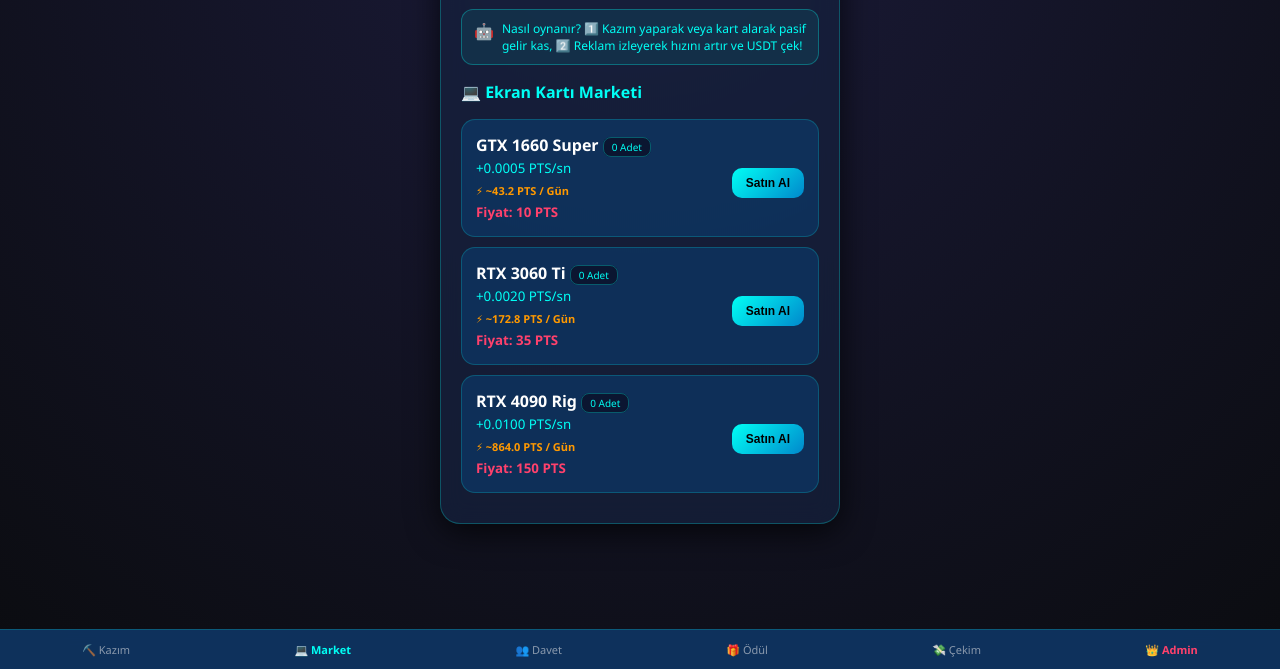
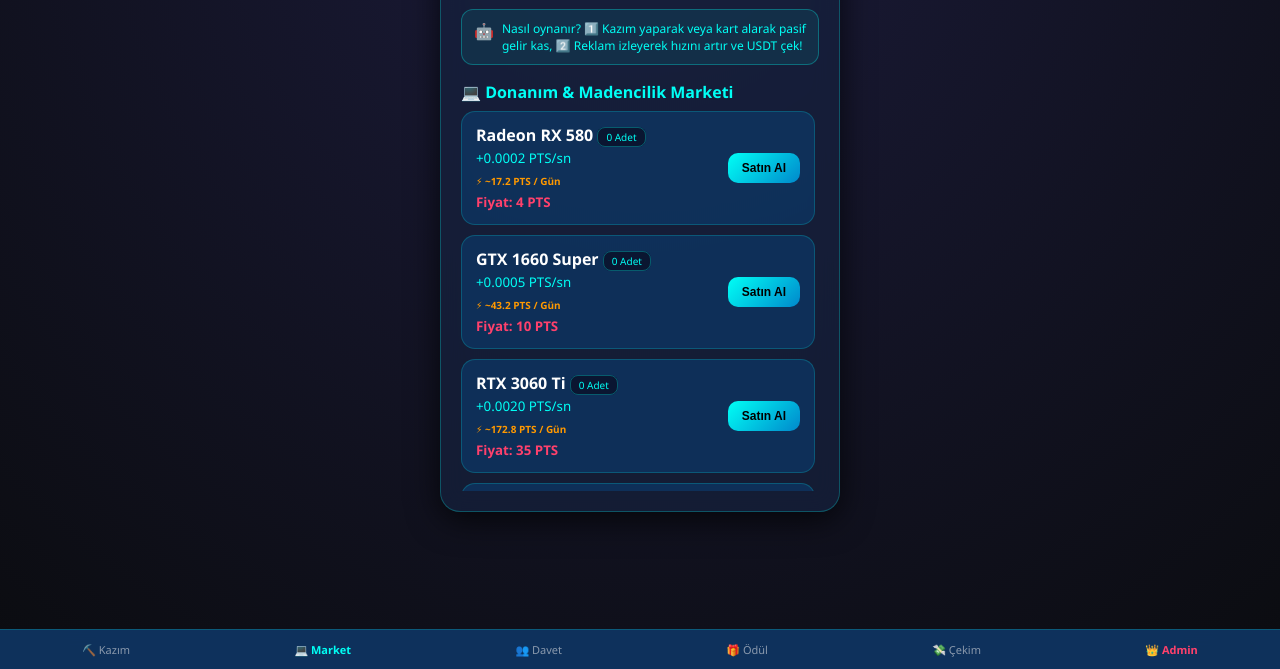
Before and after one commit to gizli9404-crypto/farm-game, a plain HTML site: page index.html in a window 1280 px wide. Both pictures are taken after a click on the element "💻 Market". Shown: the part 131-800 px from the top of the page. Drawn offline with Linux system fonts and the light colour scheme.

Commit message:
Update index.html

```diff
--- a/index.html
+++ b/index.html
@@ -48,10 +48,14 @@
         .stat-box { background: rgba(15, 52, 96, 0.6); padding: 12px; border-radius: 14px; margin: 10px 0; border: 1px solid rgba(255, 255, 255, 0.08); }
         .stat-title { font-size: 11px; color: #8a99ad; text-transform: uppercase; }
         .stat-value { font-size: 26px; font-weight: bold; color: #ff416c; text-shadow: 0 0 10px rgba(255, 65, 108, 0.6); margin-top: 2px; }
-        .shop-card { background: rgba(15, 52, 96, 0.85); padding: 14px; border-radius: 14px; margin: 10px 0; display: flex; justify-content: space-between; align-items: center; text-align: left; border: 1px solid rgba(0, 255, 245, 0.2); }
+
+        /* Market kaydırma alanı */
+        .shop-list { max-height: 380px; overflow-y: auto; padding-right: 4px; }
+        .shop-card { background: rgba(15, 52, 96, 0.85); padding: 12px 14px; border-radius: 14px; margin-bottom: 10px; display: flex; justify-content: space-between; align-items: center; text-align: left; border: 1px solid rgba(0, 255, 245, 0.2); }
+
         button { background: linear-gradient(135deg, #00fff5, #0088cc); border: none; color: #000; padding: 12px 18px; font-size: 15px; font-weight: 800; border-radius: 14px; cursor: pointer; width: 100%; margin-top: 10px; }
         #mine-btn { background: linear-gradient(135deg, #00fff5, #00b894); font-size: 17px; padding: 16px; border-radius: 16px; }
-        .buy-btn { width: auto; font-size: 12px; padding: 8px 14px; border-radius: 10px; }
+        .buy-btn { width: auto; font-size: 12px; padding: 8px 14px; border-radius: 10px; margin: 0; }
         .ad-btn { background: linear-gradient(135deg, #ff9900, #ff5500); color: #fff; }
         .reward-btn { background: linear-gradient(135deg, #00b09b, #96c93d); color: #fff; }
         .support-btn { background: rgba(15, 52, 96, 0.9); color: #00fff5; border: 1px solid #00fff5; }
@@ -76,7 +80,7 @@
         .nav-item.active { color: #00fff5; font-weight: bold; }
         .tab-content { display: none; }
         .tab-content.active { display: block; }
-        .daily-earn { color: #ff9900; font-size: 11px; font-weight: bold; }
+        .daily-earn { color: #ff9900; font-size: 10px; font-weight: bold; }
         .gpu-count { color: #00fff5; font-size: 10px; background: rgba(10, 17, 40, 0.8); padding: 2px 8px; border-radius: 8px; border: 1px solid rgba(0, 255, 245, 0.3); }
         .float-text { position: absolute; color: #00fff5; font-weight: bold; font-size: 18px; pointer-events: none; animation: floatUp 0.8s ease-out forwards; z-index: 99; }
         @keyframes floatUp { 0% { opacity: 1; transform: translateY(0) scale(1); } 100% { opacity: 0; transform: translateY(-50px) scale(1.3); } }
@@ -119,20 +123,35 @@
         <button class="ad-btn" id="ad-btn" onclick="showAd()"><span id="txt-ad-btn">📺 Reklam İzle (Hız +0.5x)</span></button>
     </div>
 
-    <!-- TAB 2: MARKET -->
+    <!-- TAB 2: MARKET (GENİŞLETİLDİ) -->
     <div id="tab-shop" class="tab-content">
-        <h3 id="txt-shop-title" style="text-align: left; color: #00fff5; font-size: 16px;">💻 Ekran Kartı Marketi</h3>
+        <h3 id="txt-shop-title" style="text-align: left; color: #00fff5; font-size: 16px; margin-bottom: 8px;">💻 Donanım & Madencilik Marketi</h3>
+
+        <div class="shop-list">
             <div class="shop-card">
-            <div><b>GTX 1660 Super</b> <span class="gpu-count" id="count-gtx1660">0 Adet</span><br><small style="color: #00fff5;">+0.0005 PTS/sn</small><br><span class="daily-earn">⚡ ~43.2 PTS / Gün</span><br><small style="color: #ff416c; font-weight: bold;" id="txt-price-1">Fiyat: 10 PTS</small></div>
+                <div><b>Radeon RX 580</b> <span class="gpu-count" id="count-rx580">0 Adet</span><br><small style="color: #00fff5;">+0.0002 PTS/sn</small><br><span class="daily-earn">⚡ ~17.2 PTS / Gün</span><br><small style="color: #ff416c; font-weight: bold;">Fiyat: 4 PTS</small></div>
+                <button class="buy-btn buy-text" onclick="buyGPU('rx580', 'RX 580', 4, 0.0002)">Satın Al</button>
+            </div>
+            <div class="shop-card">
+                <div><b>GTX 1660 Super</b> <span class="gpu-count" id="count-gtx1660">0 Adet</span><br><small style="color: #00fff5;">+0.0005 PTS/sn</small><br><span class="daily-earn">⚡ ~43.2 PTS / Gün</span><br><small style="color: #ff416c; font-weight: bold;">Fiyat: 10 PTS</small></div>
                 <button class="buy-btn buy-text" onclick="buyGPU('gtx1660', 'GTX 1660', 10, 0.0005)">Satın Al</button>
             </div>
             <div class="shop-card">
-            <div><b>RTX 3060 Ti</b> <span class="gpu-count" id="count-rtx3060">0 Adet</span><br><small style="color: #00fff5;">+0.0020 PTS/sn</small><br><span class="daily-earn">⚡ ~172.8 PTS / Gün</span><br><small style="color: #ff416c; font-weight: bold;" id="txt-price-2">Fiyat: 35 PTS</small></div>
+                <div><b>RTX 3060 Ti</b> <span class="gpu-count" id="count-rtx3060">0 Adet</span><br><small style="color: #00fff5;">+0.0020 PTS/sn</small><br><span class="daily-earn">⚡ ~172.8 PTS / Gün</span><br><small style="color: #ff416c; font-weight: bold;">Fiyat: 35 PTS</small></div>
                 <button class="buy-btn buy-text" onclick="buyGPU('rtx3060', 'RTX 3060', 35, 0.0020)">Satın Al</button>
             </div>
             <div class="shop-card">
-            <div><b>RTX 4090 Rig</b> <span class="gpu-count" id="count-rtx4090">0 Adet</span><br><small style="color: #00fff5;">+0.0100 PTS/sn</small><br><span class="daily-earn">⚡ ~864.0 PTS / Gün</span><br><small style="color: #ff416c; font-weight: bold;" id="txt-price-3">Fiyat: 150 PTS</small></div>
+                <div><b>RTX 4090 Rig</b> <span class="gpu-count" id="count-rtx4090">0 Adet</span><br><small style="color: #00fff5;">+0.0100 PTS/sn</small><br><span class="daily-earn">⚡ ~864.0 PTS / Gün</span><br><small style="color: #ff416c; font-weight: bold;">Fiyat: 150 PTS</small></div>
                 <button class="buy-btn buy-text" onclick="buyGPU('rtx4090', 'RTX 4090', 150, 0.0100)">Satın Al</button>
+            </div>
+            <div class="shop-card">
+                <div><b>Antminer S19 Pro</b> <span class="gpu-count" id="count-s19">0 Adet</span><br><small style="color: #00fff5;">+0.0500 PTS/sn</small><br><span class="daily-earn">⚡ ~4,320 PTS / Gün</span><br><small style="color: #ff416c; font-weight: bold;">Fiyat: 700 PTS</small></div>
+                <button class="buy-btn buy-text" onclick="buyGPU('s19', 'Antminer S19 Pro', 700, 0.0500)">Satın Al</button>
+            </div>
+            <div class="shop-card">
+                <div><b>Kuantum Madenci Ünitesi</b> <span class="gpu-count" id="count-quantum">0 Adet</span><br><small style="color: #00fff5;">+0.2500 PTS/sn</small><br><span class="daily-earn">⚡ ~21,600 PTS / Gün</span><br><small style="color: #ff416c; font-weight: bold;">Fiyat: 3,000 PTS</small></div>
+                <button class="buy-btn buy-text" onclick="buyGPU('quantum', 'Kuantum Madenci', 3000, 0.2500)">Satın Al</button>
+            </div>
         </div>
     </div>
 
@@ -261,8 +280,7 @@
             speedTitle: "Mevcut Hız | Pasif Kazanç",
             mineBtn: "⛏️ Kazım Yap",
             adBtnText: "📺 Reklam İzle (Hız +0.5x)",
-            shopTitle: "💻 Ekran Kartı Marketi",
-            price: "Fiyat:",
+            shopTitle: "💻 Donanım & Madencilik Marketi",
             buyBtn: "Satın Al",
             refTitle: "👥 Arkadaşını Davet Et",
             refSub: "Davet Edilen Kişi",
@@ -292,8 +310,7 @@
             speedTitle: "Current Speed | Passive Income",
             mineBtn: "⛏️ Tap to Mine",
             adBtnText: "📺 Watch Ad (Speed +0.5x)",
-            shopTitle: "💻 GPU Market",
-            price: "Price:",
+            shopTitle: "💻 Hardware & Mining Market",
             buyBtn: "Buy",
             refTitle: "👥 Invite Friends",
             refSub: "Invited Friends",
@@ -323,8 +340,7 @@
             speedTitle: "السرعة الحالية | التعدين التلقائي",
             mineBtn: "⛏️ اضغط للتعدين",
             adBtnText: "📺 مشاهدة إعلان (زيادة السرعة)",
-            shopTitle: "💻 سوق بطاقات الرسومات",
-            price: "السعر:",
+            shopTitle: "💻 سوق الأجهزة والتعدين",
             buyBtn: "شراء",
             refTitle: "👥 دعوة الأصدقاء",
             refSub: "الأصدقاء المدعوون",
@@ -389,9 +405,6 @@
         document.getElementById('nav-wd').innerText = t.navWd;
 
         document.querySelectorAll('.buy-text').forEach(el => el.innerText = t.buyBtn);
-        document.getElementById('txt-price-1').innerText = `${t.price} 10 PTS`;
-        document.getElementById('txt-price-2').innerText = `${t.price} 35 PTS`;
-        document.getElementById('txt-price-3').innerText = `${t.price} 150 PTS`;
 
         if (!isAdLoading) {
             document.getElementById('txt-ad-btn').innerText = t.adBtnText;
@@ -416,7 +429,8 @@
     let passiveRate = parseFloat(localStorage.getItem('miner_passive_rate')) || 0;
     let lastRewardTime = parseInt(localStorage.getItem('last_reward_time')) || 0;
     let refCount = parseInt(localStorage.getItem('miner_ref_count')) || 0;
-    let gpuCounts = JSON.parse(localStorage.getItem('miner_gpu_counts')) || { gtx1660: 0, rtx3060: 0, rtx4090: 0 };
+
+    let gpuCounts = JSON.parse(localStorage.getItem('miner_gpu_counts')) || { rx580: 0, gtx1660: 0, rtx3060: 0, rtx4090: 0, s19: 0, quantum: 0 };
     let pendingWithdraws = JSON.parse(localStorage.getItem('admin_pending_withdraws')) || [];
 
     const balanceEl = document.getElementById('balance');
@@ -432,10 +446,13 @@
         passiveRateEl.innerText = passiveRate.toFixed(4);
         refCountEl.innerText = refCount;
 
-        if (document.getElementById('count-gtx1660')) {
+        if (document.getElementById('count-rx580')) {
+            document.getElementById('count-rx580').innerText = (gpuCounts.rx580 || 0) + " Adet";
             document.getElementById('count-gtx1660').innerText = (gpuCounts.gtx1660 || 0) + " Adet";
             document.getElementById('count-rtx3060').innerText = (gpuCounts.rtx3060 || 0) + " Adet";
             document.getElementById('count-rtx4090').innerText = (gpuCounts.rtx4090 || 0) + " Adet";
+            document.getElementById('count-s19').innerText = (gpuCounts.s19 || 0) + " Adet";
+            document.getElementById('count-quantum').innerText = (gpuCounts.quantum || 0) + " Adet";
         }
 
         let currentUserId = "Tarayıcı";
@@ -514,7 +531,6 @@
         } else { alert("Yetersiz bakiye!"); }
     }
 
-    // ADSGRAM KORUMALI VE GÜVENLİ REKLAM MEKANİZMASI
     let adsgramController = null;
     let isAdLoading = false;
 
@@ -527,7 +543,7 @@
     }
 
     function showAd() {
-        if (isAdLoading) return; // Peşpeşe tıklama koruması
+        if (isAdLoading) return;
 
         isAdLoading = true;
         const adBtn = document.getElementById('ad-btn');
@@ -536,7 +552,6 @@
 
         if (adsgramController && typeof adsgramController.show === 'function') {
             adsgramController.show().then(() => {
-                // Reklam başarıyla izlendi
                 grantAdReward();
                 resetAdButton();
             }).catch((err) => {
@@ -545,7 +560,6 @@
                 resetAdButton();
             });
         } else {
-            // Test veya SDK bulunamadığı durumlar için simülasyon
             setTimeout(() => {
                 grantAdReward();
                 resetAdButton();
```
Lines whose indentation alone changed are shown as unchanged.
